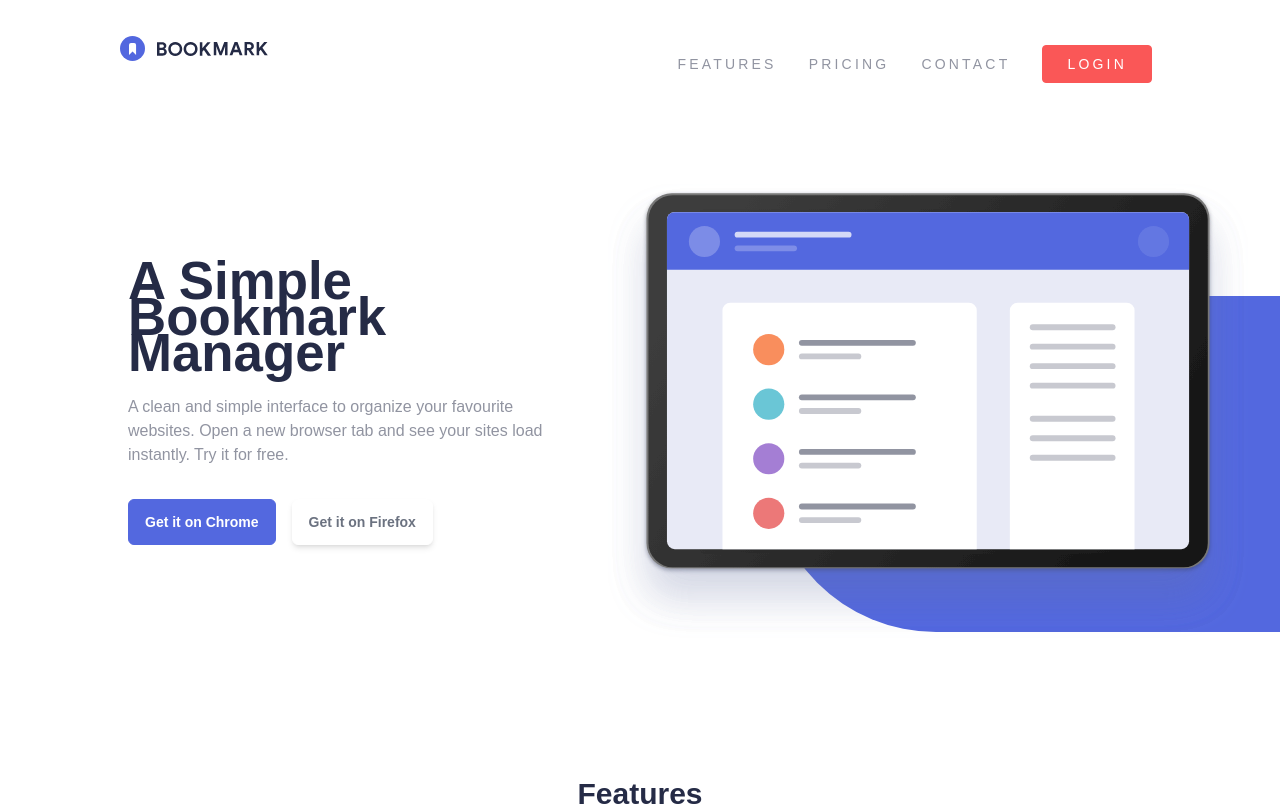
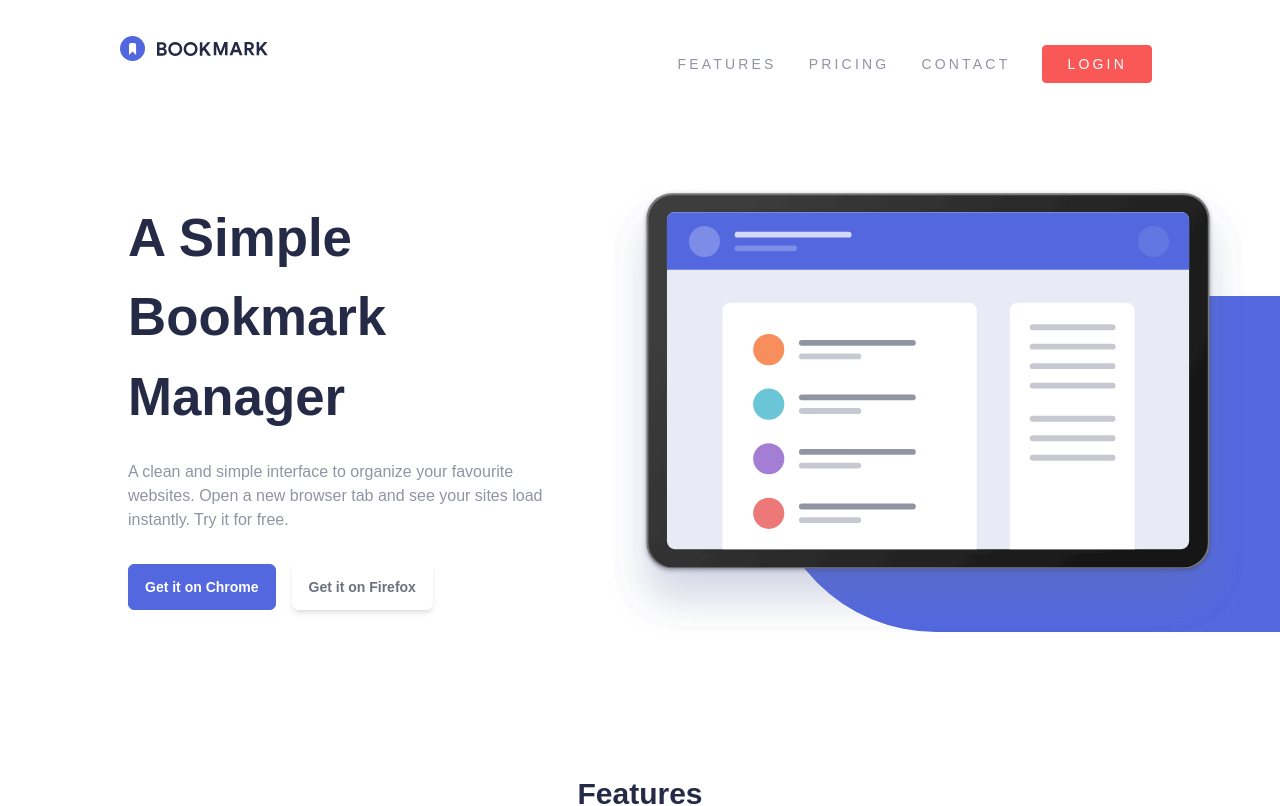
Before and after one commit to VickyAzola/BookmarkLandingPage, a Vue app: page / in a window 1280 px wide. Shown: the top 806 px of the page. Built offline with nearby package versions, Linux system fonts and the light colour scheme.

Commit message:
Update App.vue

```diff
--- a/src/App.vue
+++ b/src/App.vue
@@ -35,8 +35,8 @@ function submitForm() {
         <img :src=HeroImg alt="" class="z-10 max-h-[110%] lg:max-h-auto top-0 absolute mx-auto inset-x-0 lg:mr-8" />
       </div>
       <div>
-        <div class="text-center lg:text-left mx-8 mt-10 mb-8 md:mx-24 lg:ml-28 xl:ml-32 md:mt-14 lg:mt-4">
-          <h1 class="text-3xl lg:text-[2.8rem] xl:text-[3.3rem] text-VeryDarkBlue font-semibold mb-3 lg:mb-6">A Simple Bookmark Manager</h1>
+        <div class="text-center lg:text-left mx-8 mt-10 mb-8 md:mx-24 lg:mr-16 lg:ml-28 xl:ml-32 md:mt-14 lg:mt-4">
+          <h1 class="text-3xl lg:text-[2.8rem] xl:text-[3.3rem] leading-normal text-VeryDarkBlue font-semibold mb-3 lg:mb-6">A Simple Bookmark Manager</h1>
           <p class="text-GrayishBlue">
             A clean and simple interface to organize your favourite websites. Open a new
             browser tab and see your sites load instantly. Try it for free.
```
